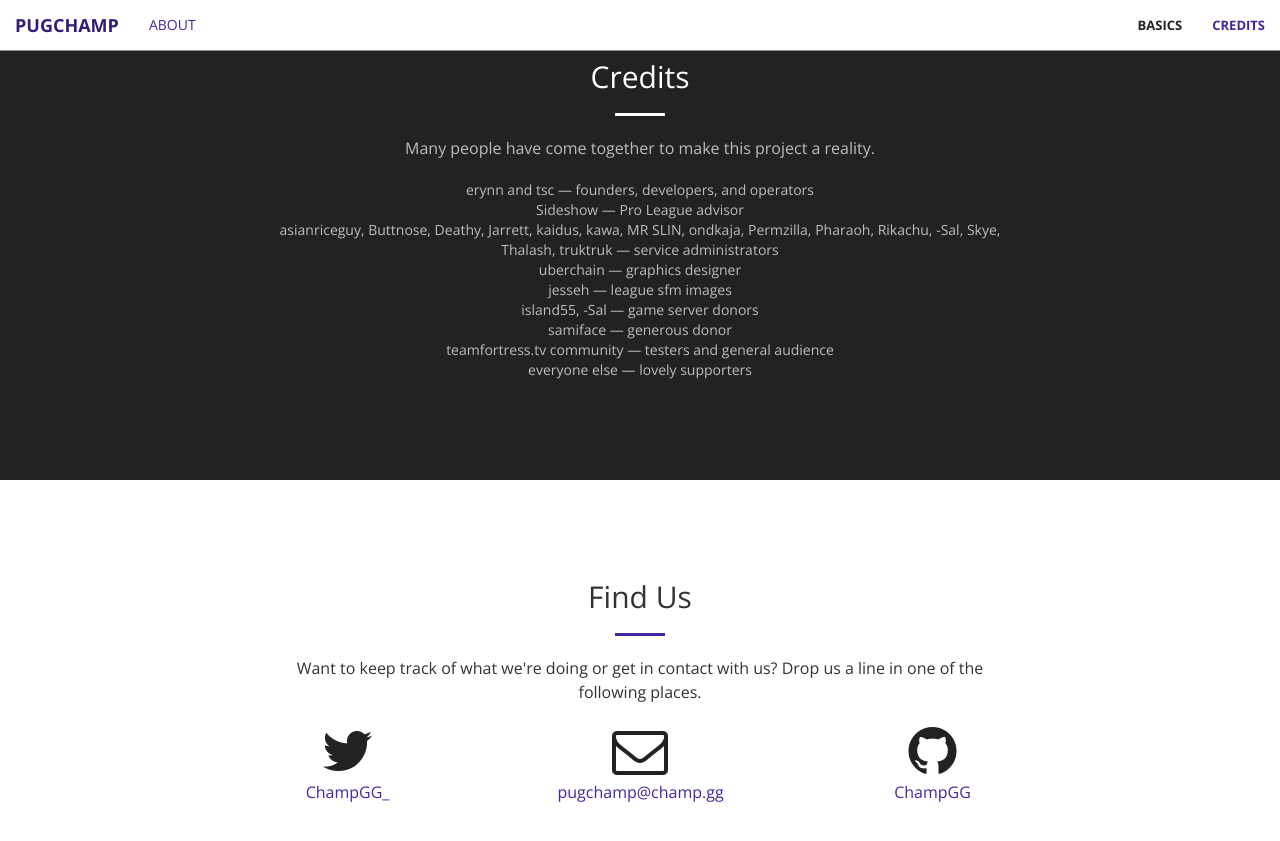
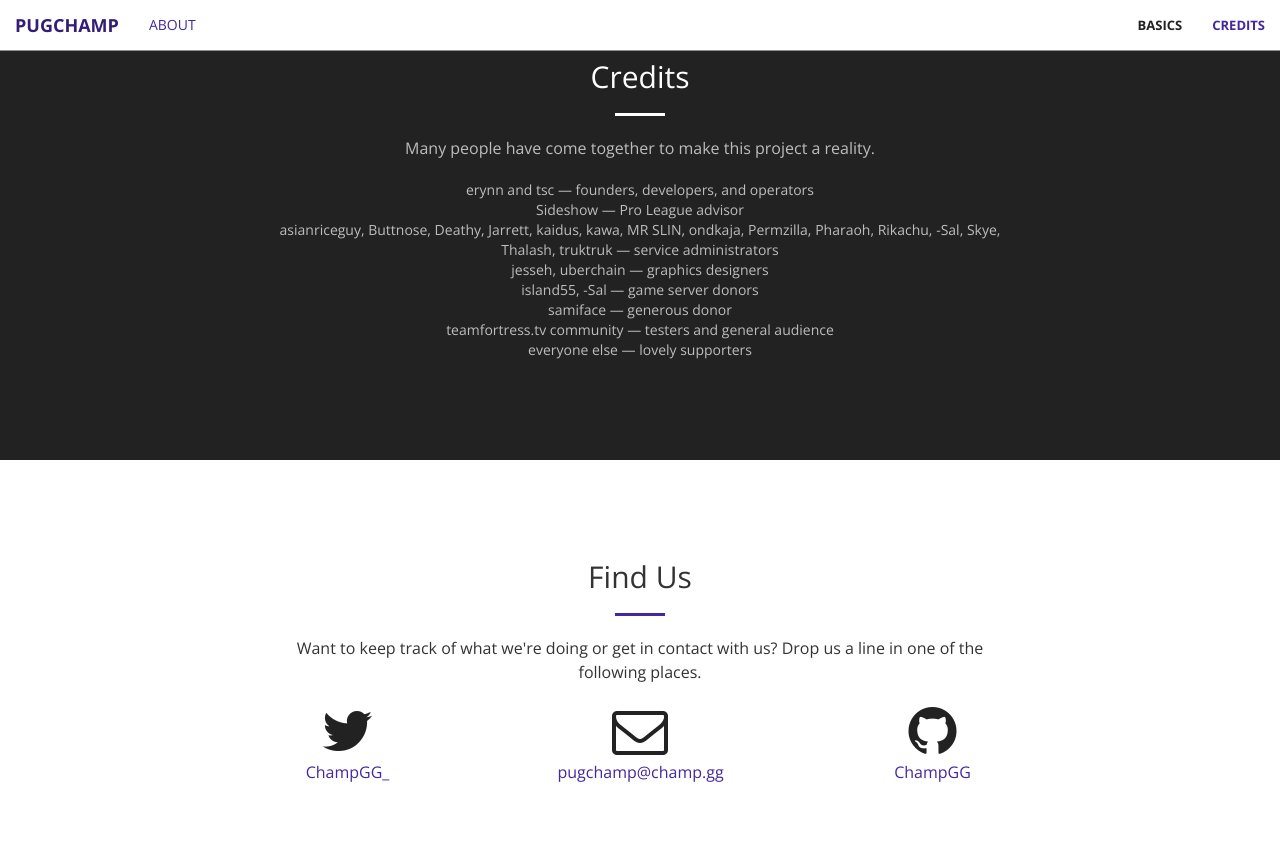
Before and after one commit to ChampGG/pug.champ.gg, a Jekyll site: the page built from about.html, in a window 1280 px wide and 900 px high, scrolled down 1420 px. Shown: the top 841 px of the window. Built offline with Jekyll 4.4.1, drawn with Linux system fonts in a browser that asks for light colours.

Commit message:
Combine graphics designers credits.

```diff
--- a/about.html
+++ b/about.html
@@ -57,9 +57,7 @@ sections:
                     <br>
                     asianriceguy, Buttnose, Deathy, Jarrett, kaidus, kawa, MR SLIN, ondkaja, Permzilla, Pharaoh, Rikachu, -Sal, Skye, Thalash, truktruk &mdash; service administrators
                     <br>
-                    uberchain &mdash; graphics designer
-                    <br>
-					jesseh &mdash; league sfm images
+                    jesseh, uberchain &mdash; graphics designers
 					<br>
                     island55, -Sal &mdash; game server donors
                     <br>
```
